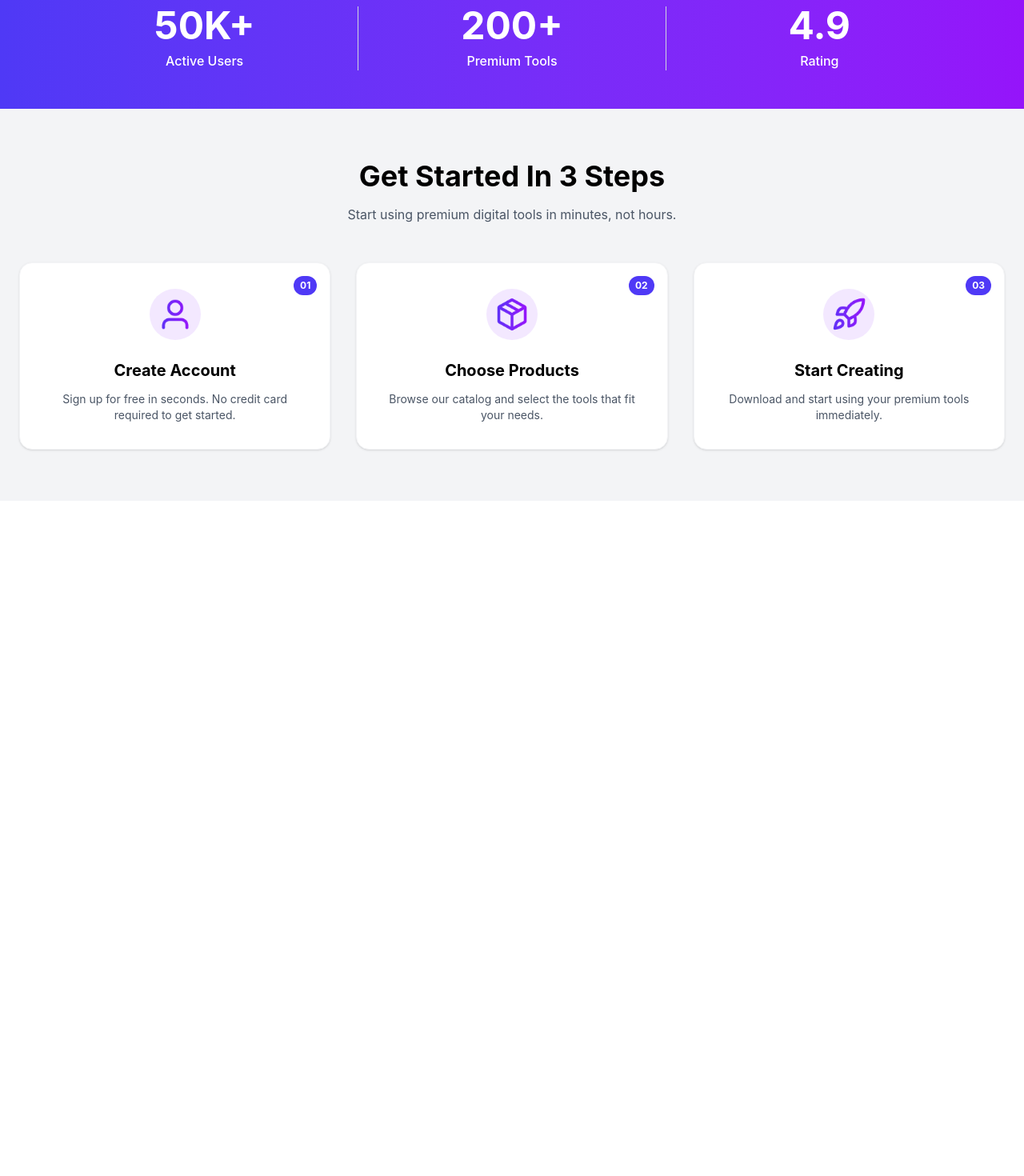
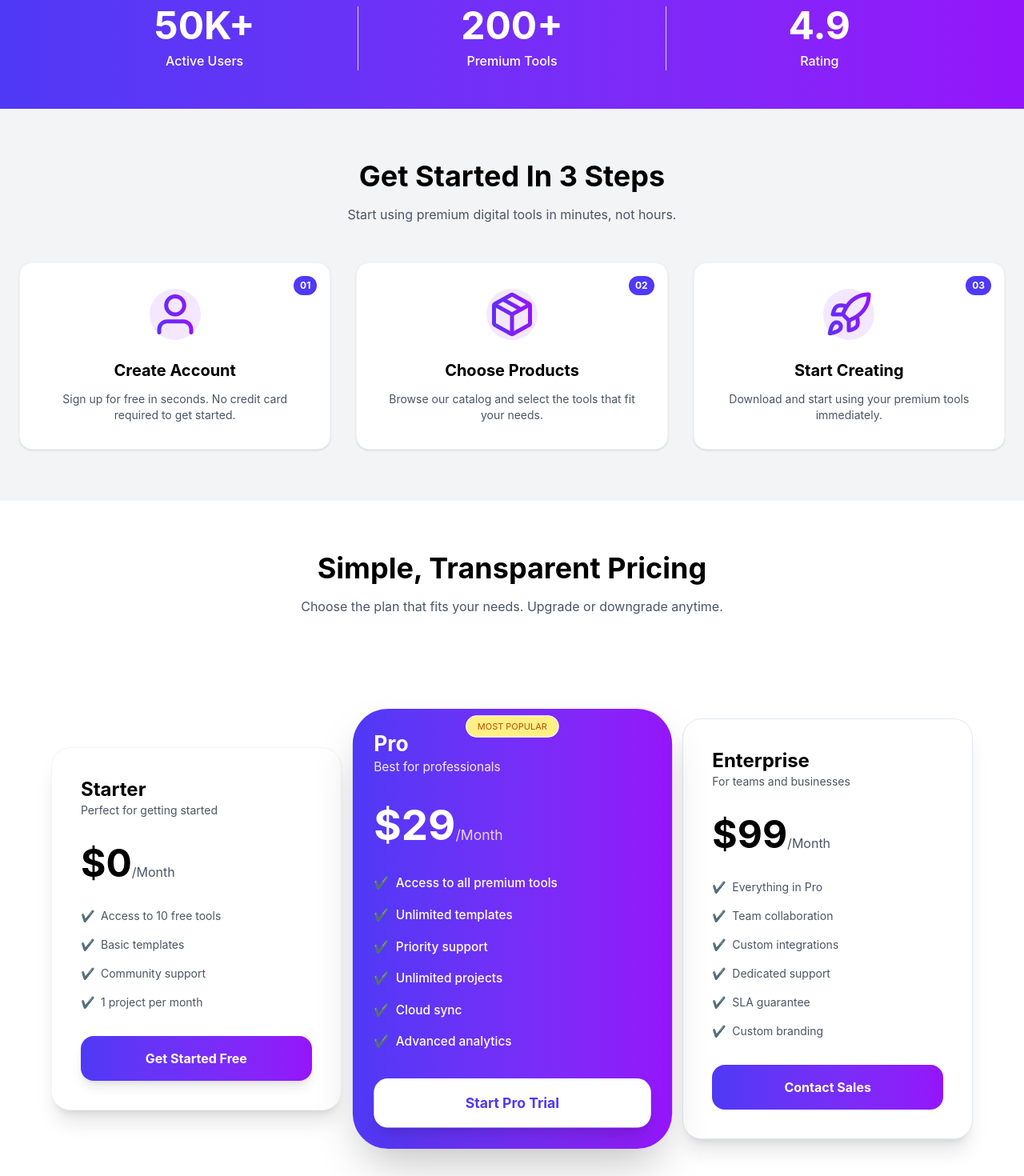
Before and after one commit to gofurrrr/digital-tools, a React (Vite) app: page / in a window 1280 px wide. Shown: the part 860-2330 px from the top of the page at 80% size. Before the commit the page ends 1486 px from the top, so only its background shows below. Built offline with nearby package versions, Linux system fonts and the light colour scheme.

Commit message:
codded pricing carts

```diff
--- a/src/App.jsx
+++ b/src/App.jsx
@@ -2,17 +2,17 @@ import Navbar from "./components/Navbar";
 import Banner from "./components/Banner";
 import Stats from "./components/stats";
 import Steps from "./components/Steps";
+import Pricing from "./components/Pricing";
 function App() {
-
   return (
     <>
-    <Navbar/>
-    <Banner/>
-    <Stats/>
-    <Steps/>
-
+      <Navbar />
+      <Banner />
+      <Stats />
+      <Steps />
+      <Pricing />
     </>
   );
 }
 
-export default App
+export default App;
--- /dev/null
+++ b/src/components/Pricing.jsx
@@ -0,0 +1,136 @@
+import React from "react";
+
+const Pricing = () => {
+  return (
+    <section className="py-16 px-6 bg-white">
+      <div className="max-w-7xl mx-auto">
+        <div className="text-center mb-12">
+          <h2 className="text-2xl md:text-4xl font-bold text-black mb-4">
+            Simple, Transparent Pricing
+          </h2>
+          <p className="text-gray-600 mx-auto ">
+            Choose the plan that fits your needs. Upgrade or downgrade anytime.
+          </p>
+        </div>
+      </div>
+
+      <div className="py-20 px-6 bg-white">
+        <div className="max-w-6xl mx-auto grid grid-cols-1 md:grid-cols-3 gap-8 items-center">
+          <div className="bg-white p-9 rounded-3xl border border-gray-100 shadow-xl transition-all duration-300 hover:-translate-y-2">
+            <div className="mb-2">
+              <h3 className="text-2xl font-bold text-black">Starter</h3>
+              <p className="text-gray-600 text-sm">
+                Perfect for getting started
+              </p>
+            </div>
+
+            <div className="my-8">
+              <span className="text-5xl font-bold text-black">$0</span>
+              <span className="text-gray-600">/Month</span>
+            </div>
+
+            <div className="space-y-4 mb-8">
+              <div className="flex items-center text-gray-600 text-sm">
+                <span className="mr-2">✔</span> <p>Access to 10 free tools</p>
+              </div>
+              <div className="flex items-center text-gray-600 text-sm">
+                <span className="mr-2">✔</span> <p>Basic templates</p>
+              </div>
+              <div className="flex items-center text-gray-600 text-sm">
+                <span className="mr-2">✔</span> <p>Community support</p>
+              </div>
+              <div className="flex items-center text-gray-600 text-sm">
+                <span className="mr-2">✔</span> <p>1 project per month</p>
+              </div>
+            </div>
+
+            <button className="w-full py-4 bg-gradient-to-r from-[#4F39F6] to-[#9514FA] text-white font-bold rounded-2xl transition-colors shadow-lg ">
+              Get Started Free
+            </button>
+          </div>
+
+          <div className="relative bg-gradient-to-r from-[#4F39F6] to-[#9514FA] p-6 rounded-[2.5rem] shadow-2xl transform md:scale-110 z-10 overflow-hidden transition-all duration-300 hover:-translate-y-2">
+            <div className="absolute top-5 left-1/2 -translate-x-1/2 -translate-y-1/2 bg-yellow-200 text-amber-700 text-[10px] px-3 py-1 rounded-full uppercase border-1  border-white">
+              Most Popular
+            </div>
+
+            <div className="mb-2">
+              <h3 className="text-2xl font-bold text-white">Pro</h3>
+              <p className="text-purple-100 text-sm">Best for professionals</p>
+            </div>
+
+            <div className="my-8">
+              <span className="text-5xl font-bold text-white">$29</span>
+              <span className="text-purple-200">/Month</span>
+            </div>
+
+            <div className="space-y-4 mb-8">
+              <div className="flex items-center text-white text-sm font-medium">
+                <span className="mr-2">✔</span>{" "}
+                <p>Access to all premium tools</p>
+              </div>
+              <div className="flex items-center text-white text-sm font-medium">
+                <span className="mr-2">✔</span> <p>Unlimited templates</p>
+              </div>
+              <div className="flex items-center text-white text-sm font-medium">
+                <span className="mr-2">✔</span> <p>Priority support</p>
+              </div>
+              <div className="flex items-center text-white text-sm font-medium">
+                <span className="mr-2">✔</span> <p>Unlimited projects</p>
+              </div>
+              <div className="flex items-center text-white text-sm font-medium">
+                <span className="mr-2">✔</span> <p>Cloud sync</p>
+              </div>
+              <div className="flex items-center text-white text-sm font-medium">
+                <span className="mr-2">✔</span> <p>Advanced analytics</p>
+              </div>
+            </div>
+
+            <button className="w-full py-4 bg-white text-[#4F39F6] font-bold rounded-2xl hover:bg-purple-100 transition-colors shadow-xl">
+              Start Pro Trial
+            </button>
+          </div>
+
+          <div className="bg-white p-9 rounded-3xl border border-slate-200 shadow-xl transition-all duration-300 hover:-translate-y-2">
+            <div className="mb-2">
+              <h3 className="text-2xl font-bold text-black">Enterprise</h3>
+              <p className="text-gray-600 text-sm">For teams and businesses</p>
+            </div>
+
+            <div className="my-8">
+              <span className="text-5xl font-bold text-black">$99</span>
+              <span className="text-gray-600">/Month</span>
+            </div>
+
+            <div className="space-y-4 mb-8">
+              <div className="flex items-center text-gray-600 text-sm">
+                <span className="mr-2">✔</span> <p>Everything in Pro</p>
+              </div>
+              <div className="flex items-center text-gray-600 text-sm">
+                <span className="mr-2">✔</span> <p>Team collaboration</p>
+              </div>
+              <div className="flex items-center text-gray-600 text-sm">
+                <span className="mr-2">✔</span> <p>Custom integrations</p>
+              </div>
+              <div className="flex items-center text-gray-600 text-sm">
+                <span className="mr-2">✔</span> <p>Dedicated support</p>
+              </div>
+              <div className="flex items-center text-gray-600 text-sm">
+                <span className="mr-2">✔</span> <p>SLA guarantee</p>
+              </div>
+              <div className="flex items-center text-gray-600 text-sm">
+                <span className="mr-2">✔</span> <p>Custom branding</p>
+              </div>
+            </div>
+
+            <button className="w-full py-4 bg-gradient-to-r from-[#4F39F6] to-[#9514FA] text-white font-bold rounded-2xl ">
+              Contact Sales
+            </button>
+          </div>
+        </div>
+      </div>
+    </section>
+  );
+};
+
+export default Pricing;
--- a/src/components/Stats.jsx
+++ b/src/components/Stats.jsx
@@ -2,26 +2,32 @@ import React from "react";
 
 const Stats = () => {
   return (
-<section class="bg-gradient-to-r from-[#4F39F6] to-[#9514FA]  py-12 px-6  mx-auto ">
-  <div class="max-w-6xl mx-auto flex flex-col md:flex-row items-center justify-around gap-8 md:gap-0">
-    <div class="flex-1 text-center md:border-r border-gray-300  w-full">
-        <h3 class="text-4xl  md:text-5xl font-bold  text-white mb-2"> 50K+ </h3>
-        <p class="text-white text-sm md:text-base font-medium">Active Users</p>
+    <section className="bg-gradient-to-r from-[#4F39F6] to-[#9514FA]  py-12 px-6  mx-auto ">
+      <div className="max-w-6xl mx-auto flex flex-col md:flex-row items-center justify-around gap-8 md:gap-0">
+        <div className="flex-1 text-center md:border-r border-gray-300  w-full">
+          <h3 className="text-4xl  md:text-5xl font-bold  text-white mb-2">
+            {" "}
+            50K+{" "}
+          </h3>
+          <p className="text-white text-sm md:text-base font-medium">
+            Active Users
+          </p>
         </div>
 
-    <div class="flex-1  text-center md:border-r border-gray-300   w-full">
-      <h3 class="text-4xl md:text-5xl font-bold text-white mb-2">200+</h3>
-      <p class="text-white text-sm  md:text-base font-medium">Premium Tools</p>
+        <div className="flex-1  text-center md:border-r border-gray-300   w-full">
+          <h3 className="text-4xl md:text-5xl font-bold text-white mb-2">200+</h3>
+          <p className="text-white text-sm  md:text-base font-medium">
+            Premium Tools
+          </p>
         </div>
 
-    <div class="flex-1 text-center w-full">
-        <h3 class="text-4xl md:text-5xl font-bold text-white mb-2"> 4.9</h3>
-        <p class="text-white text-sm md:text-base font-medium">Rating</p>
-
+        <div className="flex-1 text-center w-full">
+          <h3 className="text-4xl md:text-5xl font-bold text-white mb-2"> 4.9</h3>
+          <p className="text-white text-sm md:text-base font-medium">Rating</p>
         </div>
       </div>
     </section>
   );
-}
+};
 
 export default Stats;
--- a/src/components/Steps.jsx
+++ b/src/components/Steps.jsx
@@ -3,52 +3,64 @@ import usericon from "../assets/user.png";
 import packageicon from "../assets/package.png";
 import rocketicon from "../assets/rocket.png";
 
-
 const Steps = () => {
   return (
-<section class="py-16 px-6 bg-gray-100">
-
-  <div class=" max-w-7xl mx-auto">
-
-    <div class="text-center mb-12">
-      <h2 class="text-2xl md:text-4xl font-bold text-black mb-4">Get Started In 3 Steps</h2>
-      <p class=" text-gray-600 mx-auto ">Start using premium digital tools in minutes, not hours. </p>
+    <section className="py-16 px-6 bg-gray-100">
+      <div className=" max-w-7xl mx-auto">
+        <div className="text-center mb-12">
+          <h2 className="text-2xl md:text-4xl font-bold text-black mb-4">
+            Get Started In 3 Steps
+          </h2>
+          <p className=" text-gray-600 mx-auto ">
+            Start using premium digital tools in minutes, not hours.{" "}
+          </p>
         </div>
 
-    <div class="grid grid-cols-1 md:grid-cols-3 gap-8 ">
-      <div class="relative  bg-white p-8  rounded-2xl border border-gray-100 shadow-sm text-center">
-        <span class="absolute top-4  right-4 bg-[#4F39F6] text-white text-xs font-bold px-2 py-1 rounded-full">01</span>
-        <div class="w-16 h-16 bg-purple-100 rounded-full flex items-center justify-center mx-auto mb-6">
-          <img src={usericon} alt="" className="p-2.5" />
+        <div className="grid grid-cols-1 md:grid-cols-3 gap-8 ">
+          <div className="relative  bg-white p-8  rounded-2xl border border-gray-100 shadow-sm text-center">
+            <span className="absolute top-4  right-4 bg-[#4F39F6] text-white text-xs font-bold px-2 py-1 rounded-full">
+              01
+            </span>
+            <div className="w-16 h-16 bg-purple-100 rounded-full flex items-center justify-center mx-auto mb-6">
+              <img src={usericon} alt="" classNameName="p-2.5" />
             </div>
-        <h3 class="text-xl font-bold text-black mb-3">Create Account</h3>
-        <p class="text-gray-600 text-sm "> Sign up for free in seconds. No credit card required to get started.</p>
+            <h3 className="text-xl font-bold text-black mb-3">Create Account</h3>
+            <p className="text-gray-600 text-sm ">
+              {" "}
+              Sign up for free in seconds. No credit card required to get
+              started.
+            </p>
           </div>
 
-
-      <div class=" relative bg-white p-8 rounded-2xl border border-gray-100 shadow-sm  text-center">
-        <span class=" absolute top-4  right-4 bg-[#4F39F6] text-white text-xs font-bold px-2 py-1 rounded-full">02</span>
-        <div  class="w-16 h-16 bg-purple-100 rounded-full flex items-center justify-center mx-auto mb-6">
-          <img src={packageicon} alt=""  className="p-2.5" />
+          <div className=" relative bg-white p-8 rounded-2xl border border-gray-100 shadow-sm  text-center">
+            <span className=" absolute top-4  right-4 bg-[#4F39F6] text-white text-xs font-bold px-2 py-1 rounded-full">
+              02
+            </span>
+            <div className="w-16 h-16 bg-purple-100 rounded-full flex items-center justify-center mx-auto mb-6">
+              <img src={packageicon} alt="" classNameName="p-2.5" />
             </div>
-        <h3 class="text-xl font-bold text-black mb-3">Choose Products</h3>
-        <p class="text-gray-600 text-sm ">Browse our catalog and select the tools that fit your needs.</p>
+            <h3 className="text-xl font-bold text-black mb-3">Choose Products</h3>
+            <p className="text-gray-600 text-sm ">
+              Browse our catalog and select the tools that fit your needs.
+            </p>
           </div>
 
-
-      <div class="relative bg-white  p-8 rounded-2xl border border-gray-100 shadow-sm text-center">
-        <span class=" absolute top-4  right-4 bg-[#4F39F6] text-white text-xs font-bold px-2 py-1 rounded-full">03</span>
-        <div class="w-16 h-16 bg-purple-100 rounded-full flex items-center justify-center mx-auto mb-6">
-          <img src={rocketicon} alt=""  className="p-2.5" />
+          <div className="relative bg-white  p-8 rounded-2xl border border-gray-100 shadow-sm text-center">
+            <span className=" absolute top-4  right-4 bg-[#4F39F6] text-white text-xs font-bold px-2 py-1 rounded-full">
+              03
+            </span>
+            <div className="w-16 h-16 bg-purple-100 rounded-full flex items-center justify-center mx-auto mb-6">
+              <img src={rocketicon} alt="" classNameName="p-2.5" />
             </div>
-        <h3 class="text-xl font-bold text-black mb-3">Start Creating</h3>
-        <p class="text-gray-600 text-sm ">Download and start using your premium tools immediately. </p>
+            <h3 className="text-xl font-bold text-black mb-3">Start Creating</h3>
+            <p className="text-gray-600 text-sm ">
+              Download and start using your premium tools immediately.{" "}
+            </p>
           </div>
-
         </div>
       </div>
     </section>
   );
-}
+};
 
 export default Steps;
```
Also changed, not shown: src/components/Banner.jsx (+25 -21 lines), src/components/Navbar.jsx (+9 -8 lines). Lines whose indentation alone changed are shown as unchanged.
